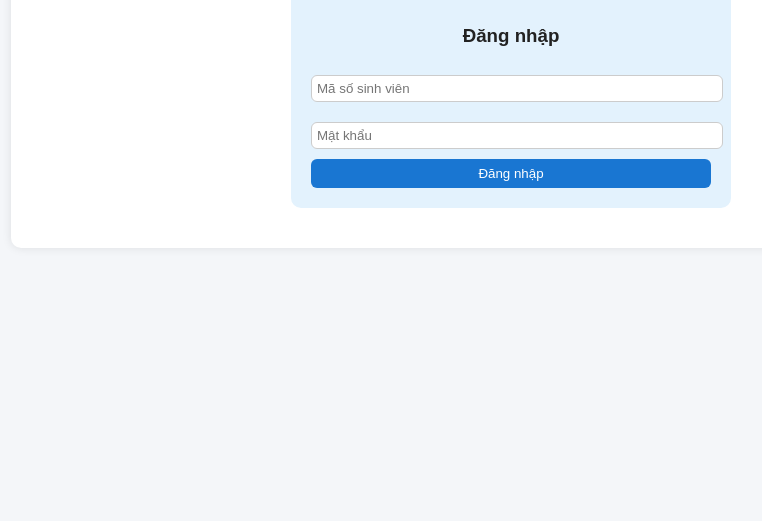
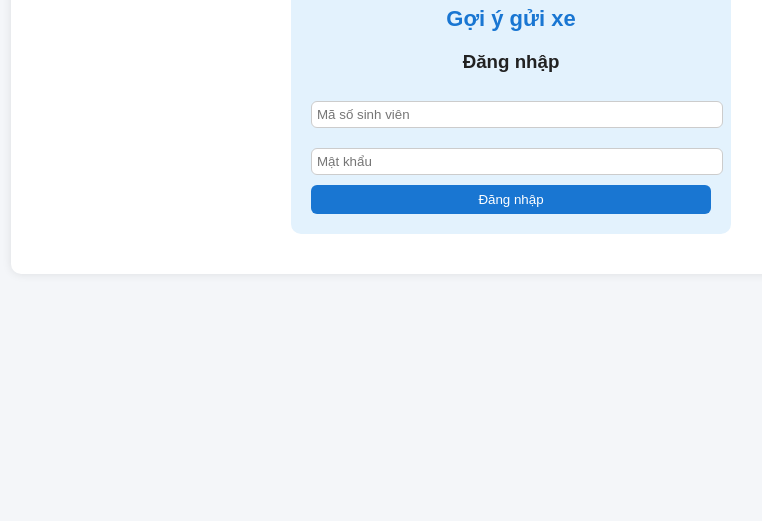
Before and after one commit to UTH-ClearWayk25/chong-ket-xe-03, a plain HTML site: page index.html in a window 1280 px wide. Shown: the part 279-800 px from the top of the page, without its empty margins (129-891 px from the left). Drawn offline with Linux system fonts and the light colour scheme.

Commit message:
Update index.html

```diff
--- a/index.html
+++ b/index.html
@@ -18,6 +18,7 @@
 
     <!-- Giao diện đăng nhập -->
     <div id="login-section" class="login-box">
+      <div style="font-weight: bold; color: #1976d2; font-size: 22px; margin-bottom: 15px; text-align: center;">Gợi ý gửi xe</div>
       <h3>Đăng nhập</h3>
       <input type="text" id="studentId" placeholder="Mã số sinh viên">
       <input type="password" id="password" placeholder="Mật khẩu">
```
